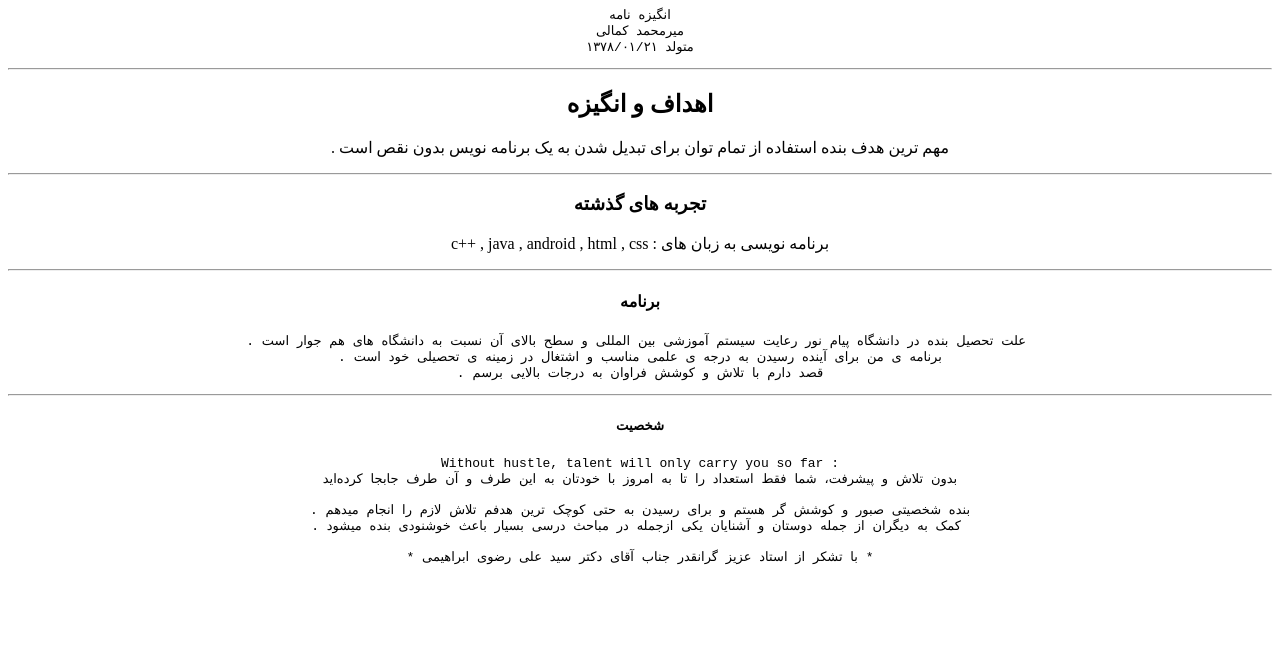
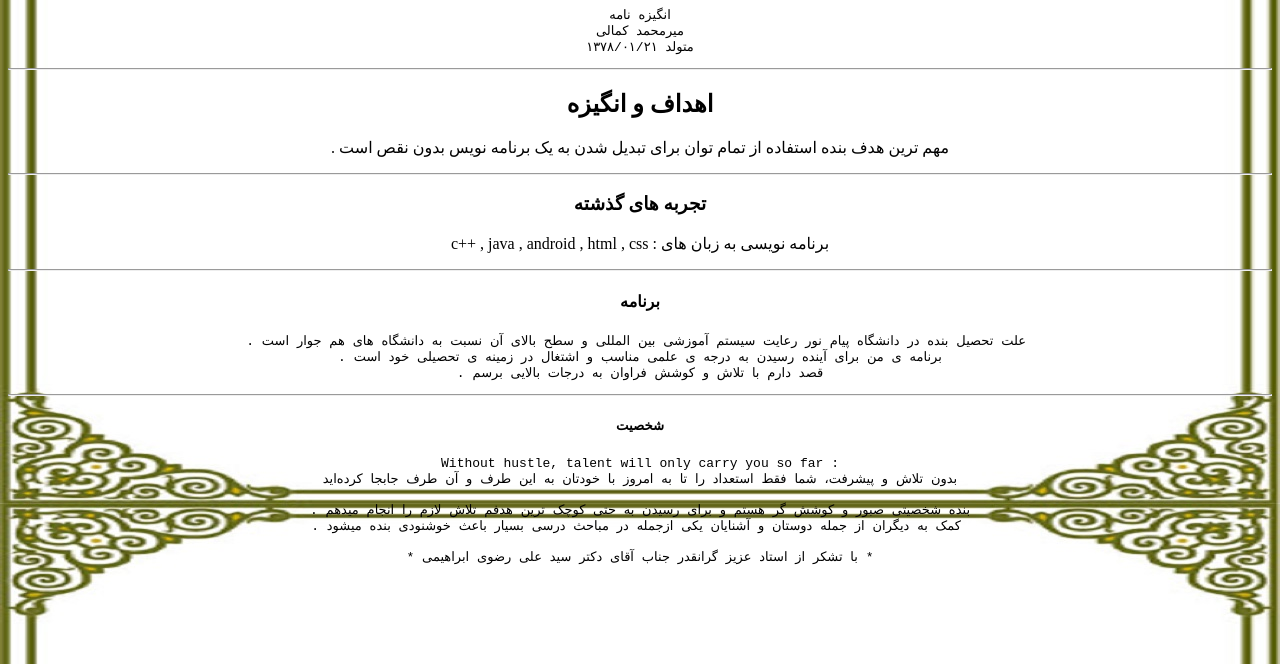
Before and after one commit to mir-mohammad/SOP, a plain HTML site: page index.html in a window 1280 px wide. Shown: the part 136-800 px from the top of the page. Drawn offline with Linux system fonts and the light colour scheme.

Commit message:
Update index.html

```diff
--- a/index.html
+++ b/index.html
@@ -10,6 +10,8 @@
 <title>انگیزه نامه</title>
 </head>
 
+<body background='pop.jpg'>
+</body>
 
 
 <h1 style="text-align:center;">به نام خدا</h1>
```
